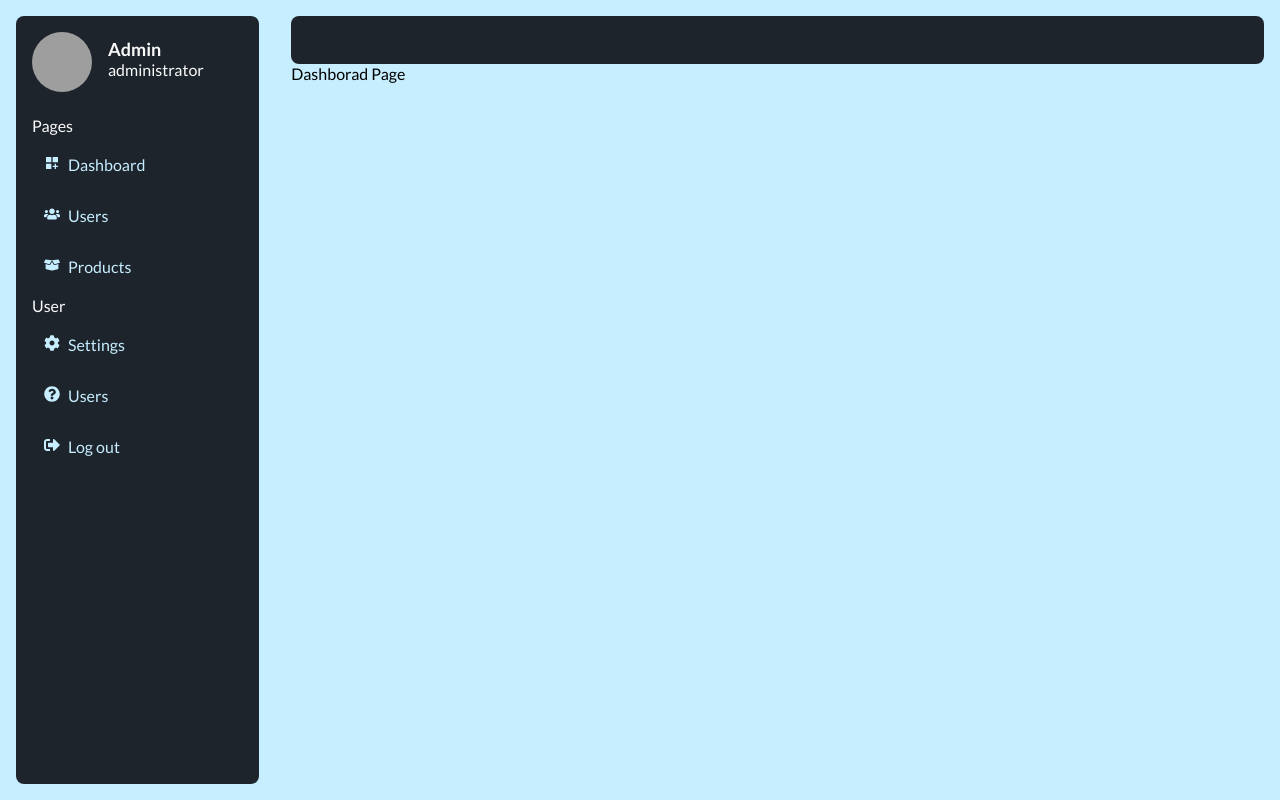
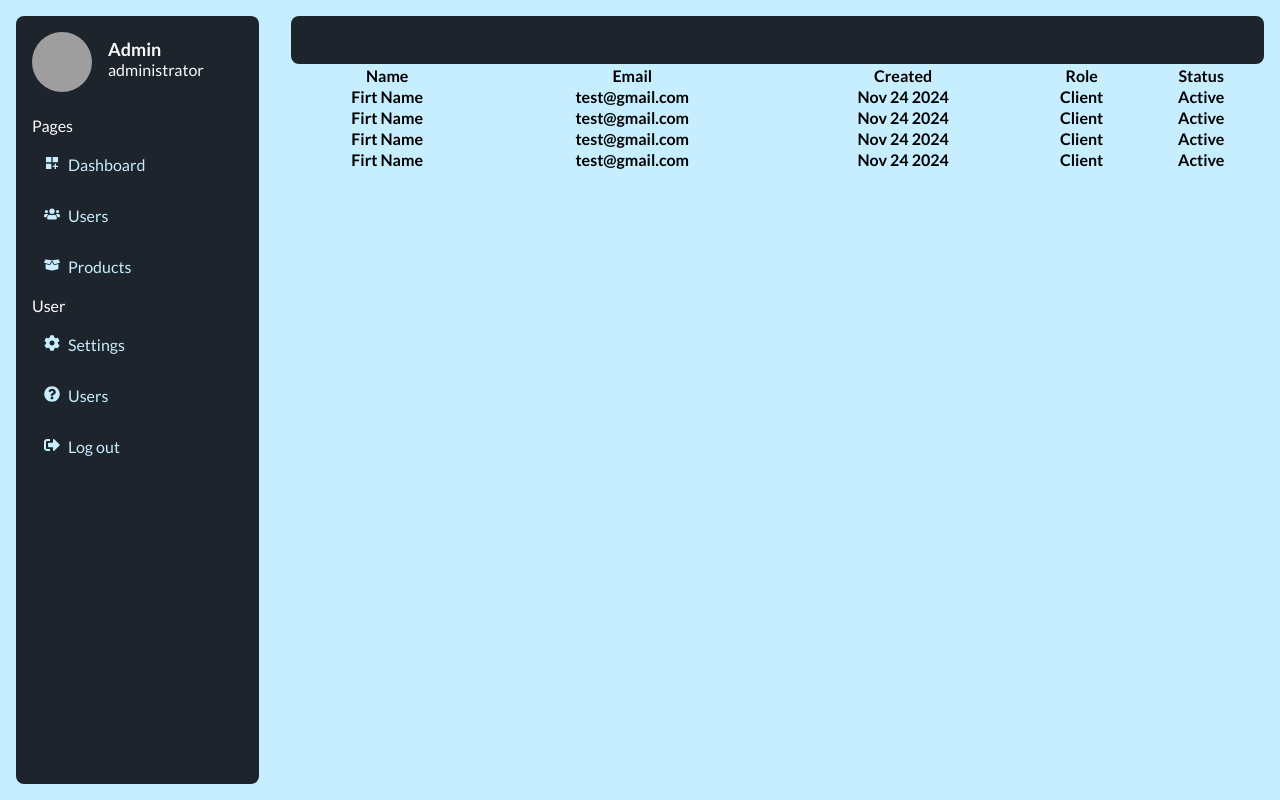
Before and after one commit to mdib003/dashboard-nextjs, a Next.js app: page /users in a window 1280 px wide. Built offline with nearby package versions, Linux system fonts and the light colour scheme; grey boxes are pictures that could not be loaded.

Commit message:
users table data

```diff
--- a/src/app/globals.css
+++ b/src/app/globals.css
@@ -153,7 +153,10 @@ p {
   background-color: var(--color3);
   color: var(--color2);
   transition: all 0.25s;
+}
 
+table {
+  width: 100%;
 }
 
 /** DASHBOARD CSS **/
--- a/src/app/products/page.tsx
+++ b/src/app/products/page.tsx
@@ -1,6 +1,6 @@
 const ProductsPage = () => {
     return (
-        <div>Dashborad Page</div>
+        <div>ProductsDashborad Page</div>
     )
 }
 
--- a/src/app/users/page.tsx
+++ b/src/app/users/page.tsx
@@ -1,6 +1,41 @@
+import { Table } from "@component/components/commonComponents/table"
+
+const userTableHeadData = [
+    {
+        theadRow: ['Name','Email','Created','Role','Status']
+    }
+]
+
+const userTableBodyData = [
+    {
+        tbodyRow: [
+            'Firt Name', 'test@gmail.com', 'Nov 24 2024', 'Client', 'Active'
+        ]
+    },
+    {
+        tbodyRow: [
+            'Firt Name', 'test@gmail.com', 'Nov 24 2024', 'Client', 'Active'
+        ]
+    },
+    {
+        tbodyRow: [
+            'Firt Name', 'test@gmail.com', 'Nov 24 2024', 'Client', 'Active'
+        ]
+    },
+    {
+        tbodyRow: [
+            'Firt Name', 'test@gmail.com', 'Nov 24 2024', 'Client', 'Active'
+        ]
+    },
+
+]
+
+
 const UsersPage = () => {
     return (
-        <div>Dashborad Page</div>
+        <div>
+            <Table thead={userTableHeadData} tbody={userTableBodyData}></Table>
+        </div>
     )
 }
 
--- /dev/null
+++ b/src/components/commonComponents/table/index.tsx
@@ -0,0 +1,51 @@
+export type TableProps = {
+    thead: TableHeadProps[],
+    tbody: TableBodyProps[],
+}
+
+interface TableHeadProps {
+    theadRow: string[]
+}
+
+interface TableBodyProps {
+    tbodyRow: string[]
+}
+
+export const Table = ({ thead, tbody }: TableProps) => {
+    return (
+        <table>
+            <thead>
+                {
+                    thead.map((trow, i: number) => {
+                        return (
+                            <tr key={i}>
+                                {trow.theadRow.map((t, j: number) => {
+                                    return (
+                                        <th key={j}>{t}</th>
+                                    )
+                                })
+                                }
+                            </tr>
+                        )
+                    })
+                }
+            </thead>
+            <tbody>
+                {
+                    tbody.map((trow, i: number) => {
+                        return (
+                            <tr key={i}>
+                                {trow.tbodyRow.map((t, j: number) => {
+                                    return (
+                                        <th key={j}>{t}</th>
+                                    )
+                                })
+                                }
+                            </tr>
+                        )
+                    })
+                }
+            </tbody>
+        </table>
+    )
+}
```
